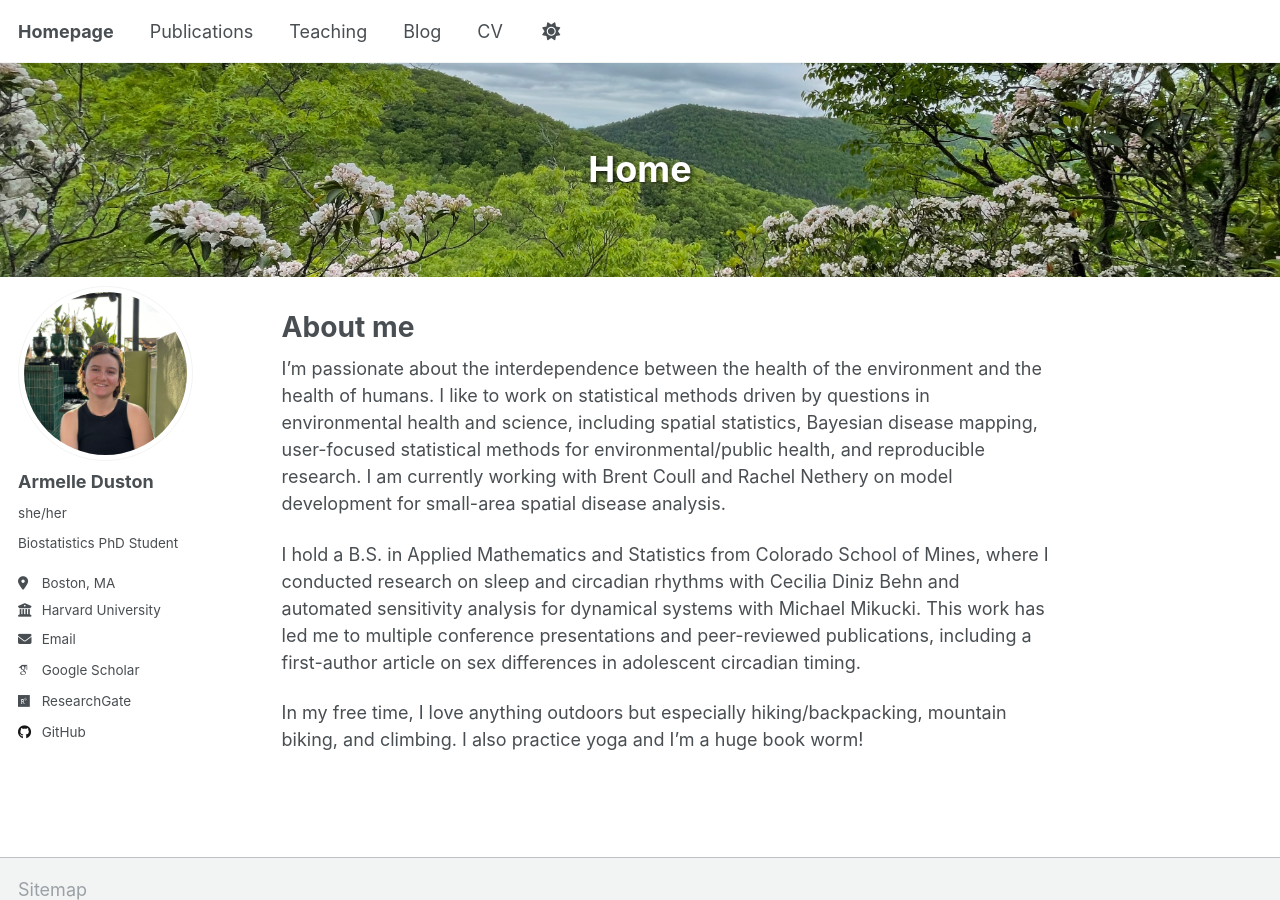
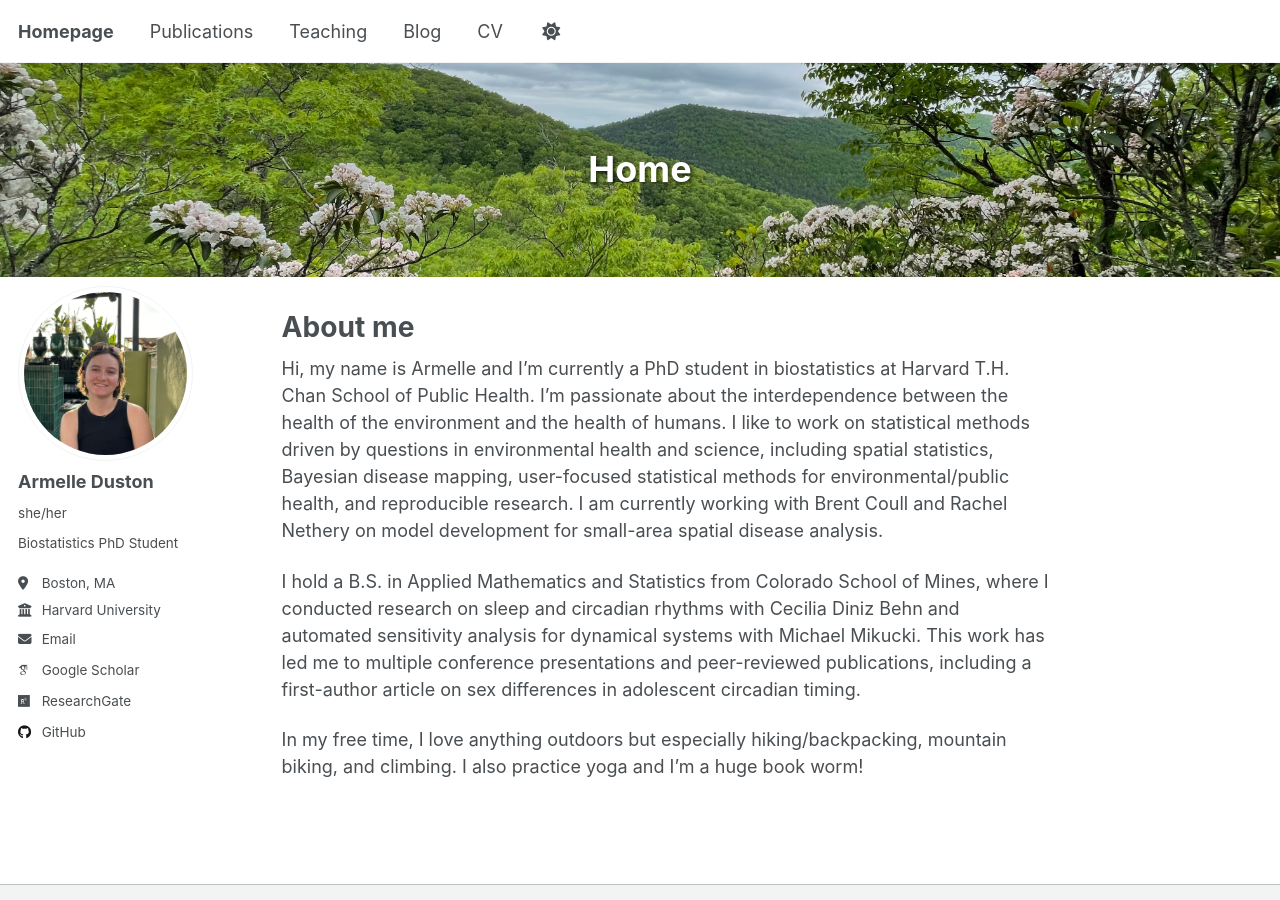
Before and after one commit to armelleduston/armelleduston.github.io, a Jekyll site: the page built from _pages/about.md, in a window 1280 px wide and 900 px high. Built offline with Jekyll 4.4.1, drawn with Linux system fonts in a browser that asks for light colours; some web fonts are replaced; a script that is not in the unit is left out.

Commit message:
edited about section

```diff
--- a/_pages/about.md
+++ b/_pages/about.md
@@ -7,7 +7,7 @@ redirect_from:
   - /about.html
 ---
 
-I'm passionate about the interdependence between the health of the environment and the health of humans. I like to work on statistical methods driven by questions in environmental health and science, including spatial statistics, Bayesian disease mapping, user-focused statistical methods for environmental/public health, and reproducible research. I am currently working with Brent Coull and Rachel Nethery on model development for small-area spatial disease analysis.
+Hi, my name is Armelle and I'm currently a PhD student in biostatistics at Harvard T.H. Chan School of Public Health. I'm passionate about the interdependence between the health of the environment and the health of humans. I like to work on statistical methods driven by questions in environmental health and science, including spatial statistics, Bayesian disease mapping, user-focused statistical methods for environmental/public health, and reproducible research. I am currently working with Brent Coull and Rachel Nethery on model development for small-area spatial disease analysis.
 
 I hold a B.S. in Applied Mathematics and Statistics from Colorado School of Mines, where I conducted research on sleep and circadian rhythms with Cecilia Diniz Behn and automated sensitivity analysis for dynamical systems with Michael Mikucki. This work has led me to multiple conference presentations and peer-reviewed publications, including a first-author article on sex differences in adolescent circadian timing.
 
```
